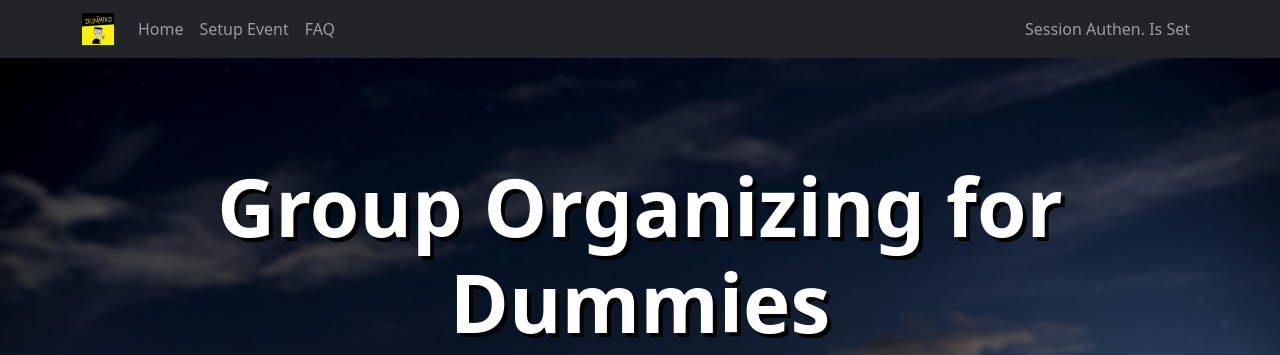
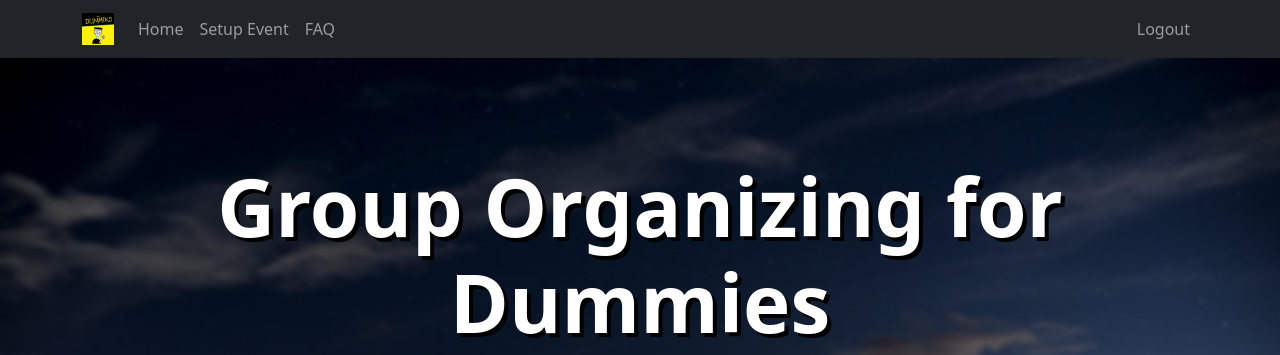
Before and after one commit to WesleyBrown792/471-Website, a PHP site: page /index.php in a window 1280 px wide. Shown: the top 355 px of the page. Run offline with PHP 8.4, Linux system fonts and the light colour scheme; the visitor is signed in with stand-in values (Sample User, id 1).

Commit message:
Update nav.php

```diff
--- a/components/nav.php
+++ b/components/nav.php
@@ -27,7 +27,7 @@ session_start();
 
                         if($_SESSION['IsloggedIn'] = "yes"){ // logged in
 
-                            echo "<a class='nav-item nav-link' href='logout.php'>Session Authen. Is Set</a>";
+                            echo "<a class='nav-item nav-link' href='logout.php'>Logout</a>";
 
                         } else { // not logged in
 
@@ -35,7 +35,7 @@ session_start();
                         }
                     } else { // session variable not set
 
-                        echo "<a class='nav-item nav-link' href='signin.php'>Sign-in / Create Account-Not Set</a>";
+                        echo "<a class='nav-item nav-link' href='signin.php'>Sign-in / Create Account</a>";
                     }
                     ?>
                     </div>
```
